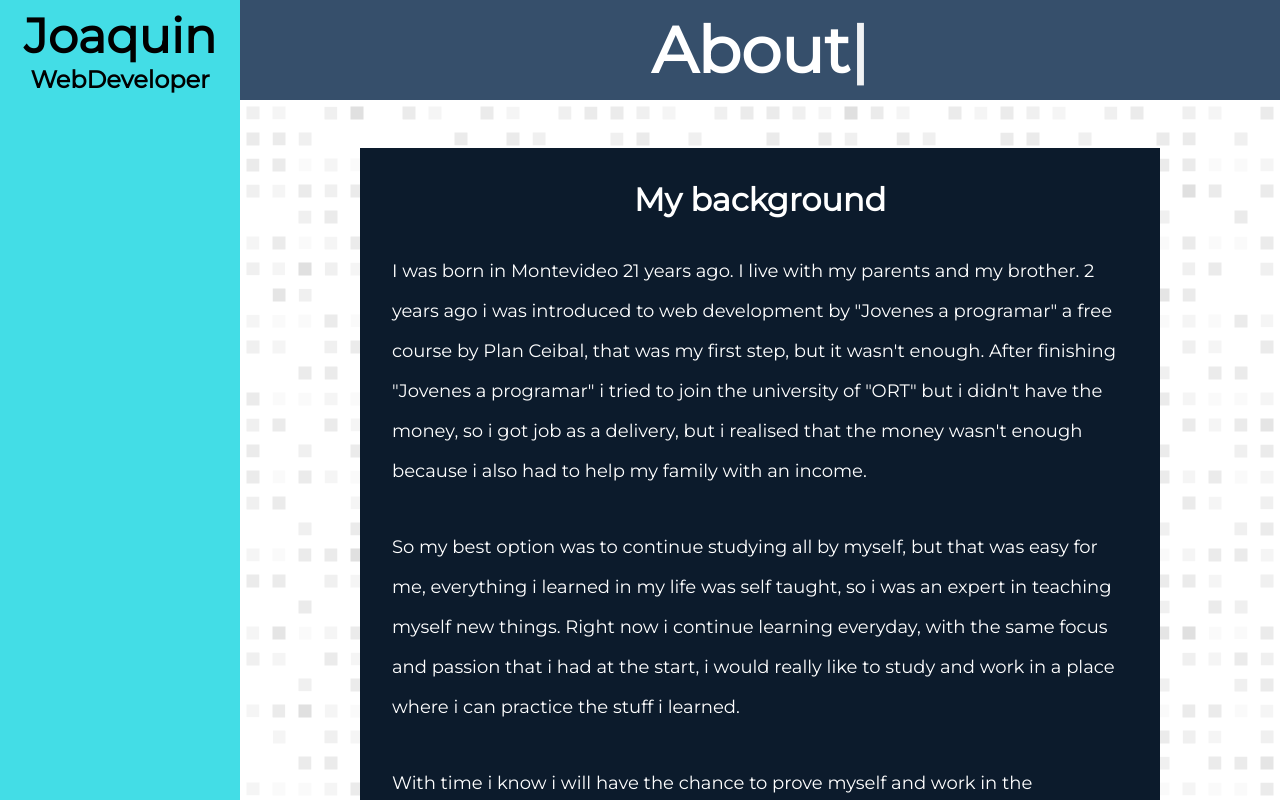
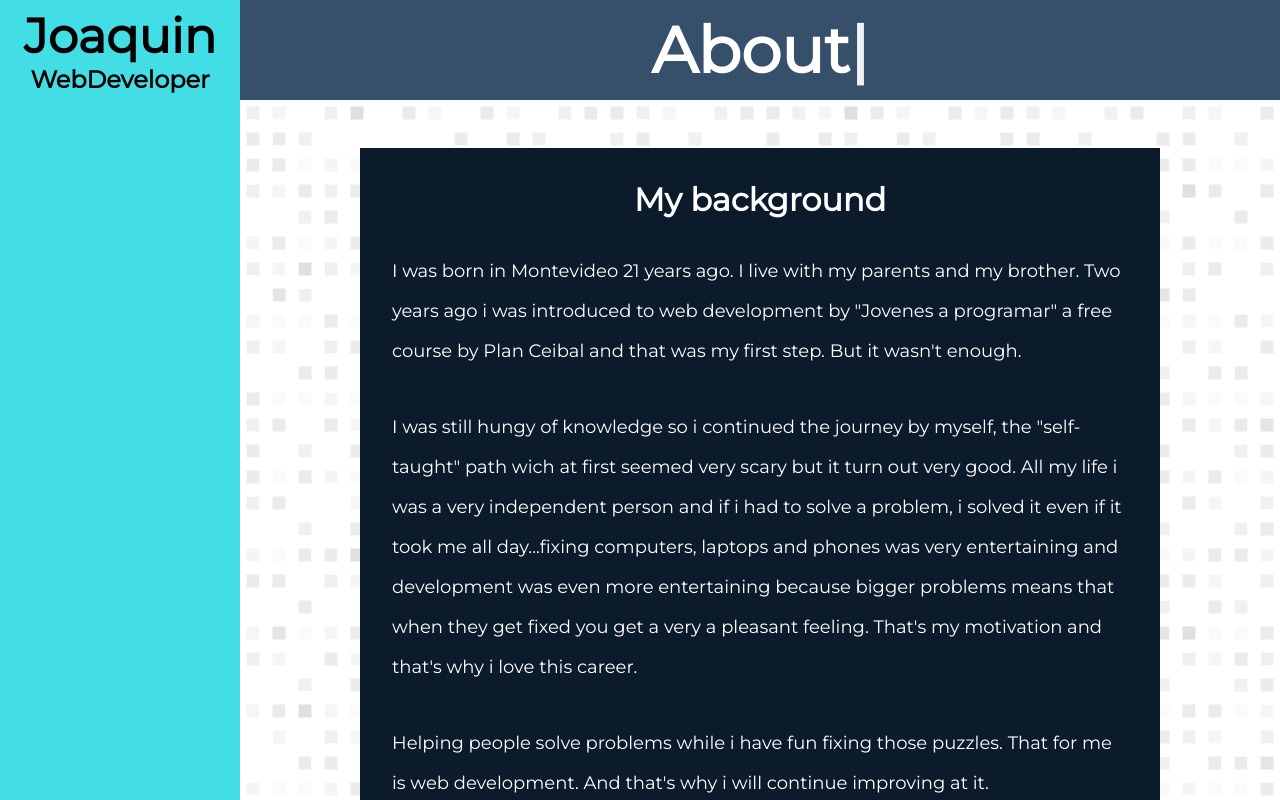
Before and after one commit to JoaquinFernandez19/portflio-2.0, a React (Create React App) app: page / in a window 1280 px wide. Both pictures are taken after a click on the element "About". Shown: the top 800 px of the page. Built offline with nearby package versions, Linux system fonts and the light colour scheme.

Commit message:
new about! more professional

```diff
--- a/src/components/Content/About.js
+++ b/src/components/Content/About.js
@@ -9,26 +9,24 @@ const About = () => {
         <h1>My background</h1>
         <p>
           I was born in Montevideo 21 years ago. I live with my parents and my
-          brother. 2 years ago i was introduced to web development by
-          &quot;Jovenes a programar&quot; a free course by Plan Ceibal, that was
-          my first step, but it wasn&apos;t enough. After finishing
-          &quot;Jovenes a programar&quot; i tried to join the university of
-          &quot;ORT&quot; but i didn&apos;t have the money, so i got job as a
-          delivery, but i realised that the money wasn&apos;t enough because i
-          also had to help my family with an income.
+          brother. Two years ago i was introduced to web development by
+          &quot;Jovenes a programar&quot; a free course by Plan Ceibal and that
+          was my first step. But it wasn&apos;t enough.
         </p>
         <p>
-          So my best option was to continue studying all by myself, but that was
-          easy for me, everything i learned in my life was self taught, so i was
-          an expert in teaching myself new things. Right now i continue learning
-          everyday, with the same focus and passion that i had at the start, i
-          would really like to study and work in a place where i can practice
-          the stuff i learned.
+          I was still hungy of knowledge so i continued the journey by myself,
+          the &quot;self-taught&quot; path wich at first seemed very scary but
+          it turn out very good. All my life i was a very independent person and
+          if i had to solve a problem, i solved it even if it took me all
+          day...fixing computers, laptops and phones was very entertaining and
+          development was even more entertaining because bigger problems means
+          that when they get fixed you get a very a pleasant feeling.
+          That&apos;s my motivation and that&apos;s why i love this career.
         </p>
         <p>
-          With time i know i will have the chance to prove myself and work in
-          the environment that i dream of, while doing the stuff that i really
-          like.
+          Helping people solve problems while i have fun fixing those puzzles.
+          That for me is web development. And that&apos;s why i will continue
+          improving at it.
         </p>
       </div>
       <div className="study">
```
